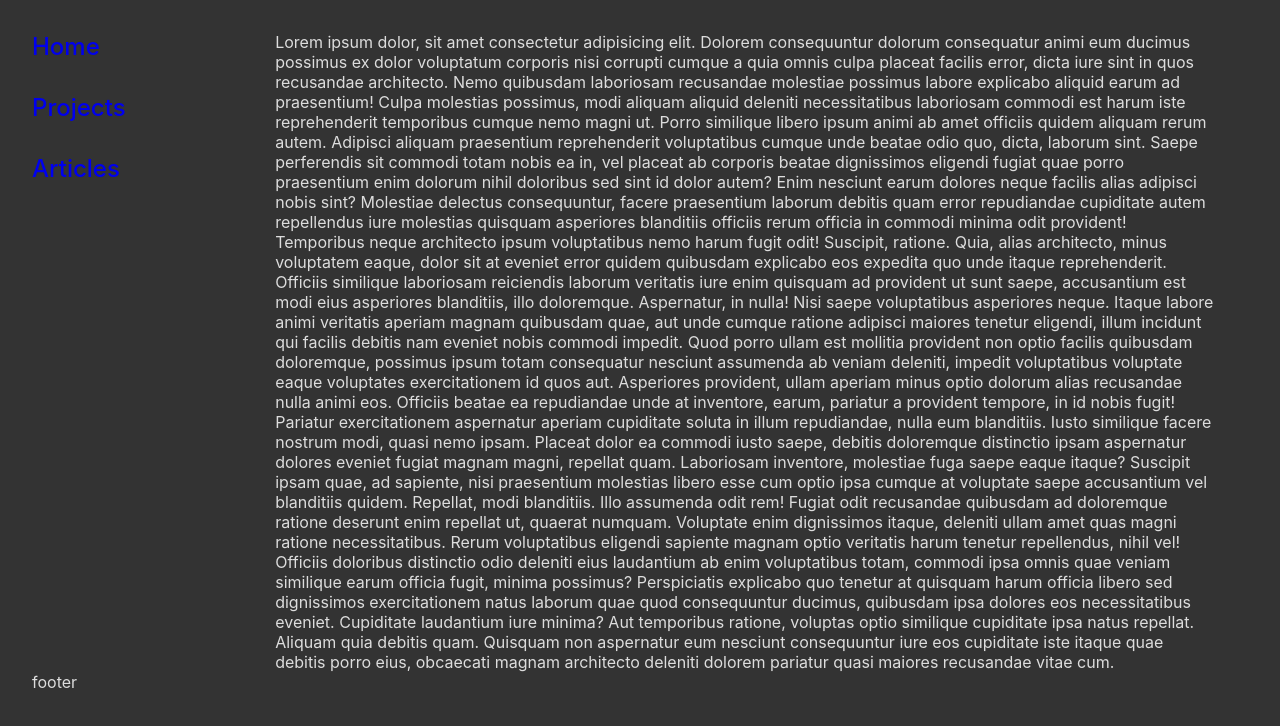
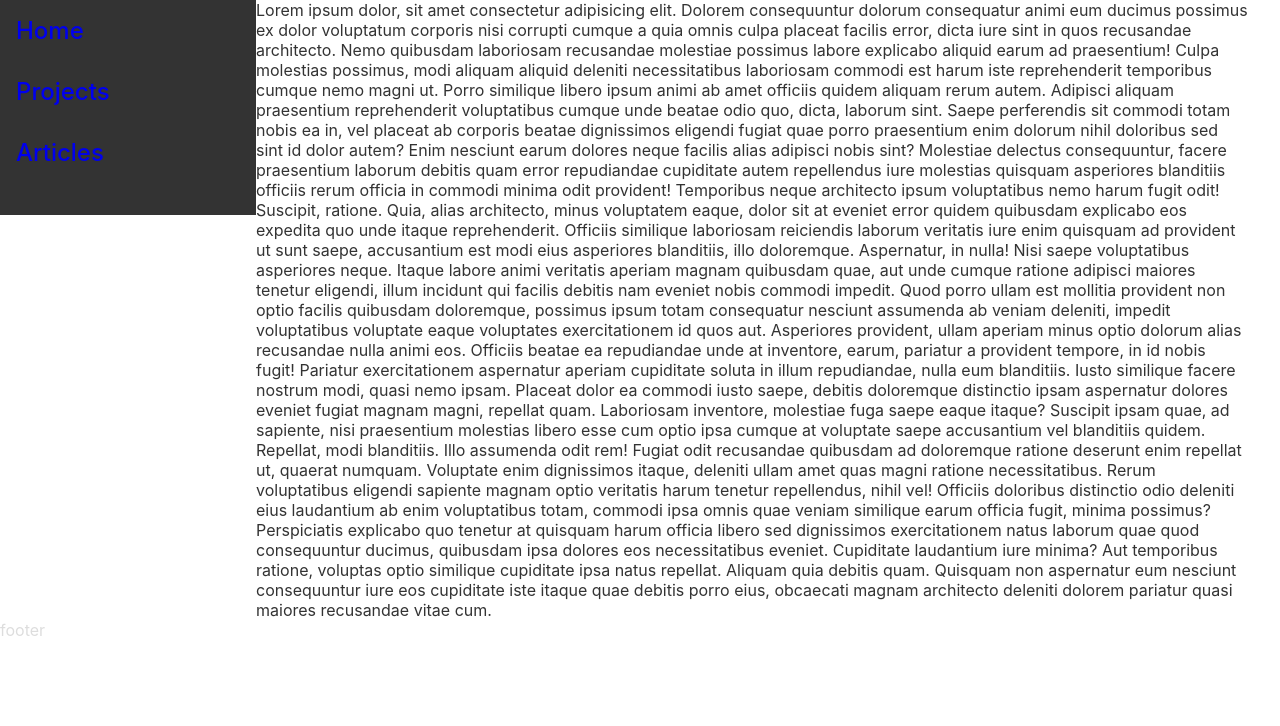
Before and after one commit to turkaytunc/portfolio, a React (Create React App) app: page / in a window 1280 px wide. Shown: the top 726 px of the page. Built offline with nearby package versions, Linux system fonts and the light colour scheme.

Commit message:
update: desktop side menu styles

```diff
--- a/src/App.scss
+++ b/src/App.scss
@@ -1,3 +1,5 @@
+@use '/src/scss';
+
 .app-container {
   position: relative;
   padding: 2rem;
@@ -7,8 +9,11 @@
   display: none;
 }
 
-@media screen and (min-width: 800px) {
+@media screen and (min-width: 768px) {
   .app-container {
+    background-color: scss.$background-color-light;
+    padding: 0;
+
     display: grid;
     grid-template-columns: 1fr 4fr;
     grid-template-areas:
--- a/src/components/desktop-menu/DesktopMenu.tsx
+++ b/src/components/desktop-menu/DesktopMenu.tsx
@@ -1,9 +1,10 @@
 import React from 'react';
+import './desktop-menu.scss';
 import Navbar from '../navbar/Navbar';
 
 const DesktopMenu = () => {
   return (
-    <aside>
+    <aside className="desktop-menu-container">
       <Navbar />
     </aside>
   );
--- a/src/components/desktop-menu/desktop-menu.scss
+++ b/src/components/desktop-menu/desktop-menu.scss
@@ -0,0 +1,7 @@
+@use '/src/scss';
+
+.desktop-menu-container {
+  background-color: scss.$background-color-dark;
+  width: 100%;
+  padding: 1rem;
+}
--- a/src/components/home/home.scss
+++ b/src/components/home/home.scss
@@ -0,0 +1,7 @@
+@use '/src/scss';
+
+@media screen and (min-width: 768px) {
+  .home-container {
+    color: scss.$text-color-dark;
+  }
+}
--- a/src/components/navbar/navbar.scss
+++ b/src/components/navbar/navbar.scss
@@ -12,3 +12,16 @@
     }
   }
 }
+
+@media screen and (min-width: 768px) {
+  .navbar-container {
+    a {
+      &:active {
+        color: orangered;
+      }
+      &:visited {
+        color: scss.$text-color-light;
+      }
+    }
+  }
+}
--- a/src/components/sidebar/sidebar.scss
+++ b/src/components/sidebar/sidebar.scss
@@ -13,6 +13,12 @@
   border-bottom-right-radius: 3px;
   a {
     color: scss.$text-color-dark;
+    &:visited {
+      color: scss.$text-color-dark;
+    }
+    &:active {
+      color: orangered;
+    }
   }
 }
 
--- a/src/index.scss
+++ b/src/index.scss
@@ -17,3 +17,9 @@ body {
   -webkit-font-smoothing: antialiased;
   -moz-osx-font-smoothing: grayscale;
 }
+
+@media screen and (min-width: 768px) {
+  body {
+    background-color: scss.$background-color-light;
+  }
+}
```
